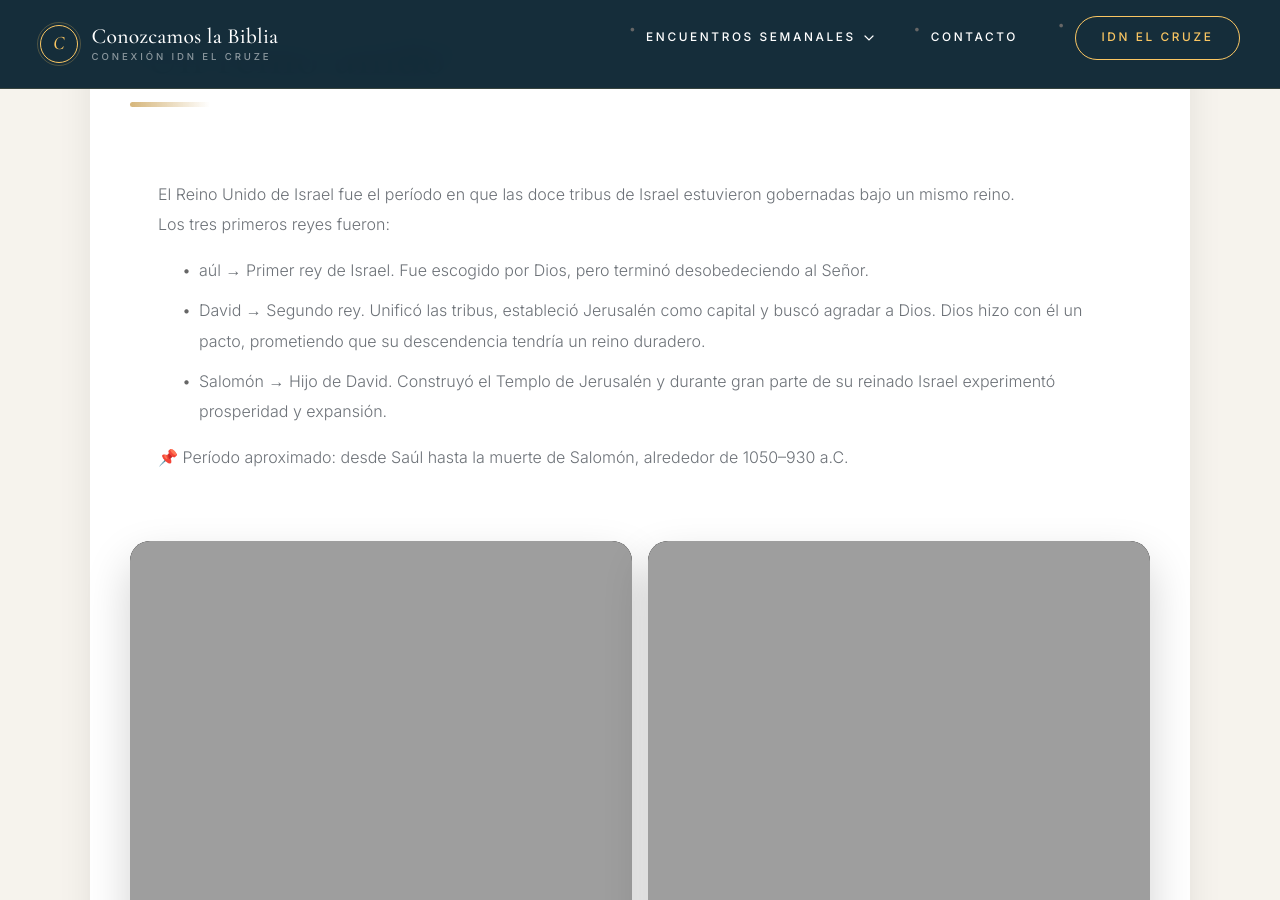
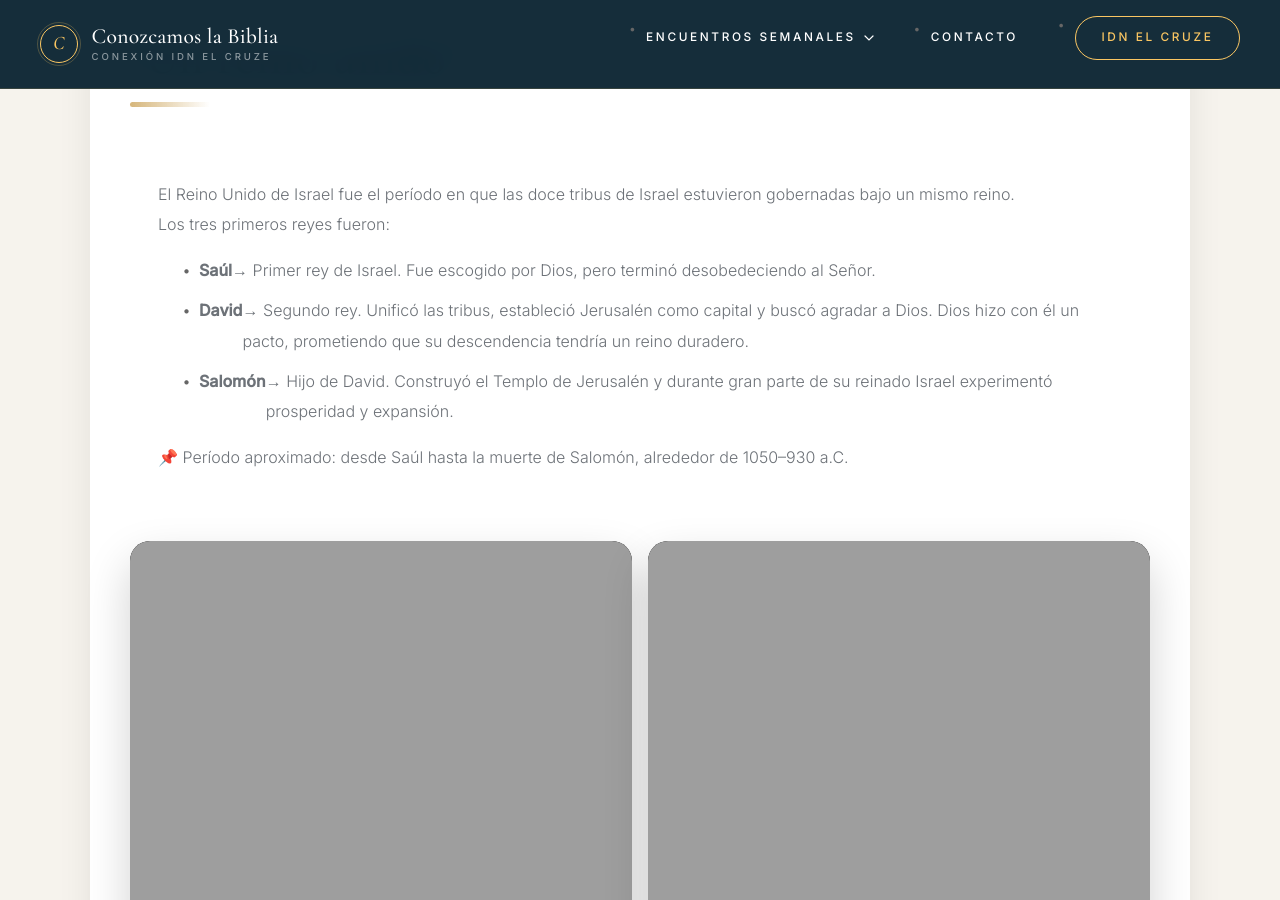
Before and after one commit to iporoma/conozcamoslabiblia, a Jekyll site: the page built from encuentro-nn.html, in a window 1280 px wide and 900 px high, scrolled down 1799 px. Built offline with Jekyll 4.4.1, drawn with Linux system fonts in a browser that asks for light colours.

Commit message:
Bold names of the first three kings in HTML

```diff
--- a/encuentro-nn.html
+++ b/encuentro-nn.html
@@ -35,9 +35,9 @@
 Los tres primeros reyes fueron:
 
 <ul>
-<li>aúl → Primer rey de Israel. Fue escogido por Dios, pero terminó desobedeciendo al Señor.</li>
-<li>David → Segundo rey. Unificó las tribus, estableció Jerusalén como capital y buscó agradar a Dios. Dios hizo con él un pacto, prometiendo que su descendencia tendría un reino duradero.</li>
-<li>Salomón → Hijo de David. Construyó el Templo de Jerusalén y durante gran parte de su reinado Israel experimentó prosperidad y expansión.</li></ul>
+<li><b>Saúl</b> → Primer rey de Israel. Fue escogido por Dios, pero terminó desobedeciendo al Señor.</li>
+<li><b>David</b> → Segundo rey. Unificó las tribus, estableció Jerusalén como capital y buscó agradar a Dios. Dios hizo con él un pacto, prometiendo que su descendencia tendría un reino duradero.</li>
+<li><b>Salomón</b> → Hijo de David. Construyó el Templo de Jerusalén y durante gran parte de su reinado Israel experimentó prosperidad y expansión.</li></ul>
 
 <p>📌 Período aproximado: desde Saúl hasta la muerte de Salomón, alrededor de 1050–930 a.C.</p>
         </div>
```
